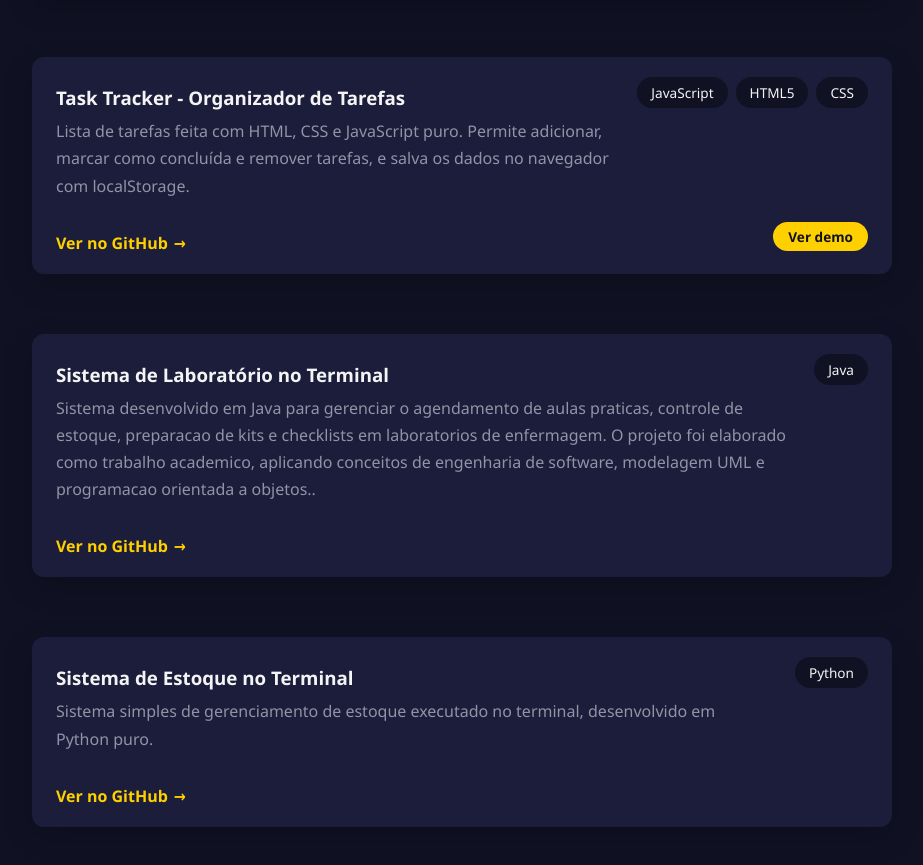
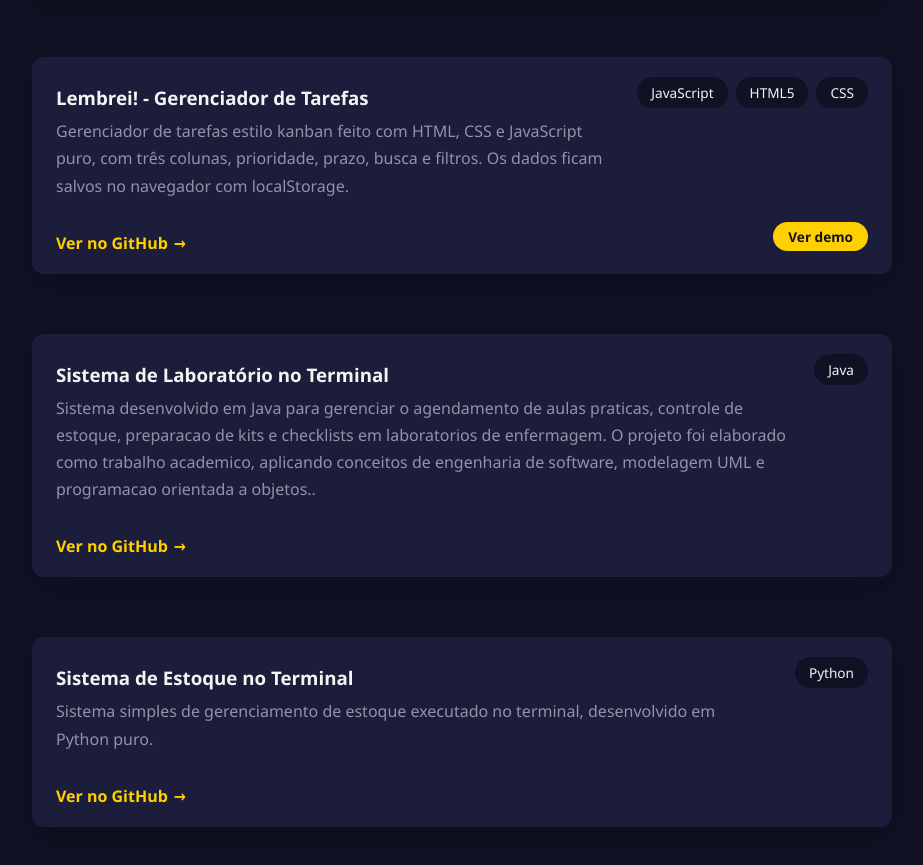
Before and after one commit to santisantos13/portfolio, a plain HTML site: page index.html in a window 1280 px wide. Shown: the part 1394-2259 px from the top of the page, without its empty margins (178-1101 px from the left). Drawn offline with Linux system fonts and the light colour scheme.

Commit message:
Troca o card do Task Tracker pelo Lembrei! no portfólio
Co-Authored-By: Claude Sonnet 5.5 <noreply@anthropic.com>
Claude-Session: https://claude.ai/code/session_01HESCMmmHpCaYFA1S3aBevr

```diff
--- a/index.html
+++ b/index.html
@@ -136,9 +136,9 @@
       <div class="revelar">
         <article class="projeto com-demo">
           <div class="projeto-texto">
-            <h3>Task Tracker - Organizador de Tarefas</h3>
-            <p>Lista de tarefas feita com HTML, CSS e JavaScript puro. Permite adicionar, marcar como concluída e
-              remover tarefas, e salva os dados no navegador com localStorage.</p>
+            <h3>Lembrei! - Gerenciador de Tarefas</h3>
+            <p>Gerenciador de tarefas estilo kanban feito com HTML, CSS e JavaScript puro, com três colunas,
+              prioridade, prazo, busca e filtros. Os dados ficam salvos no navegador com localStorage.</p>
           </div>
 
           <ul class="tecnologias">
@@ -148,11 +148,11 @@
           </ul>
 
           <div class="projeto-links">
-            <a class="botao" href="https://github.com/santisantos13/task-tracker-js" target="_blank"
+            <a class="botao" href="https://github.com/santisantos13/gerenciador-tarefas" target="_blank"
               rel="noopener noreferrer">Ver no GitHub</a>
           </div>
 
-          <a class="botao sem-seta" href="https://santisantos13.github.io/task-tracker-js/" target="_blank"
+          <a class="botao sem-seta" href="https://santisantos13.github.io/gerenciador-tarefas/" target="_blank"
             rel="noopener noreferrer">Ver demo</a>
         </article>
 
```
